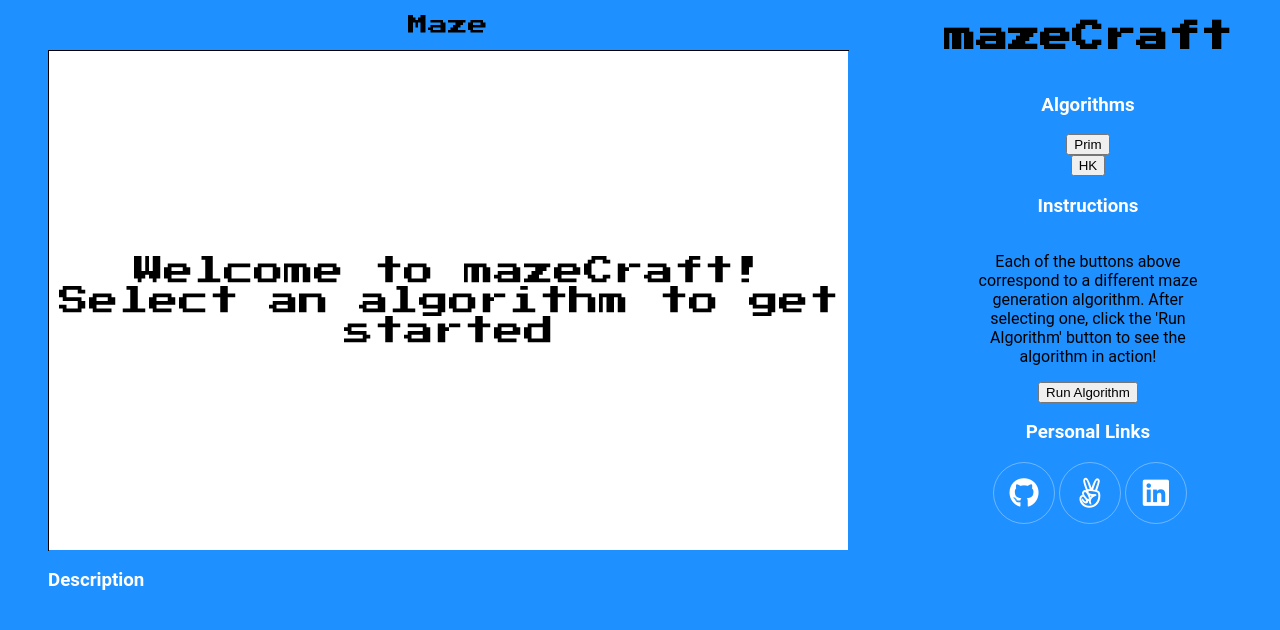
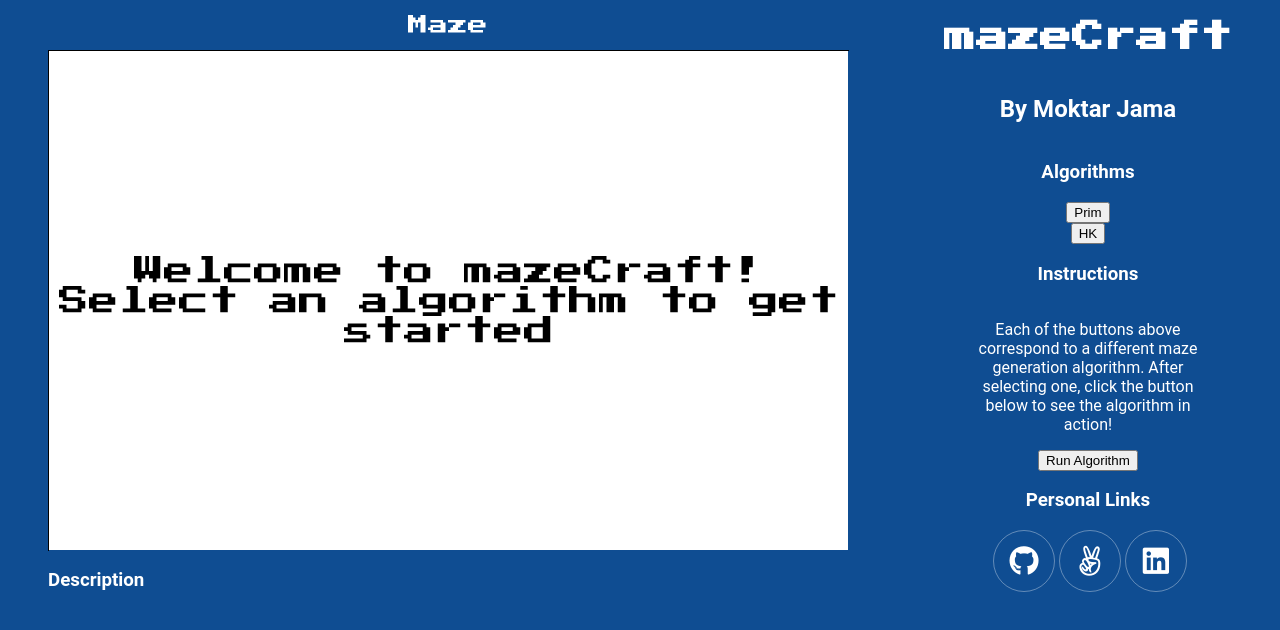
Before and after one commit to pojibuh/JS_Project, a website built with webpack: page index.html in a window 1280 px wide. Built offline with nearby package versions, Linux system fonts and the light colour scheme.

Commit message:
change color scheme

```diff
--- a/index.css
+++ b/index.css
@@ -8,8 +8,9 @@ button {
 }
 
 body {
-  background: dodgerblue;
+  background: #0f4d92;
   font-family: 'Roboto', sans-serif;
+  color: #fff;
 }
 
 h3 {
@@ -75,6 +76,13 @@ section {
 }
 
 .main-title {
+  display: flex;
+  flex-direction: column;
+  align-items: center;
+  justify-content: flex-start;
+}
+
+.title {
   font-family: 'Press Start 2P', cursive;
 }
 
--- a/index.html
+++ b/index.html
@@ -29,8 +29,9 @@
         </div>
       </div>
       <div class="details-and-info">
-        <div>
-          <h1 class="main-title">mazeCraft</h1>
+        <div class="main-title">
+          <h1 class="title">mazeCraft</h1>
+          <h2>By Moktar Jama</h2>
         </div>
         <div class="interactive-things">
           <div class="algo-toggle">
@@ -41,7 +42,7 @@
           <div class="instructions">
             <h3>Instructions</h3>
             <p>
-              Each of the buttons above correspond to a different maze generation algorithm. After selecting one, click the 'Run Algorithm' button to see the algorithm in action!
+              Each of the buttons above correspond to a different maze generation algorithm. After selecting one, click the button below to see the algorithm in action!
             </p>
             <button id ="algo">Run Algorithm</button>
           </div>
```
